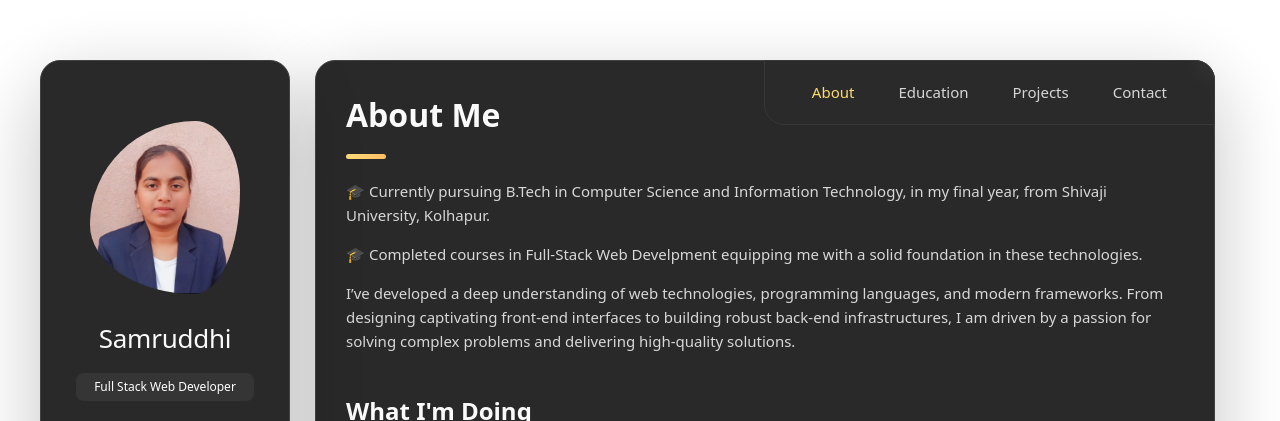
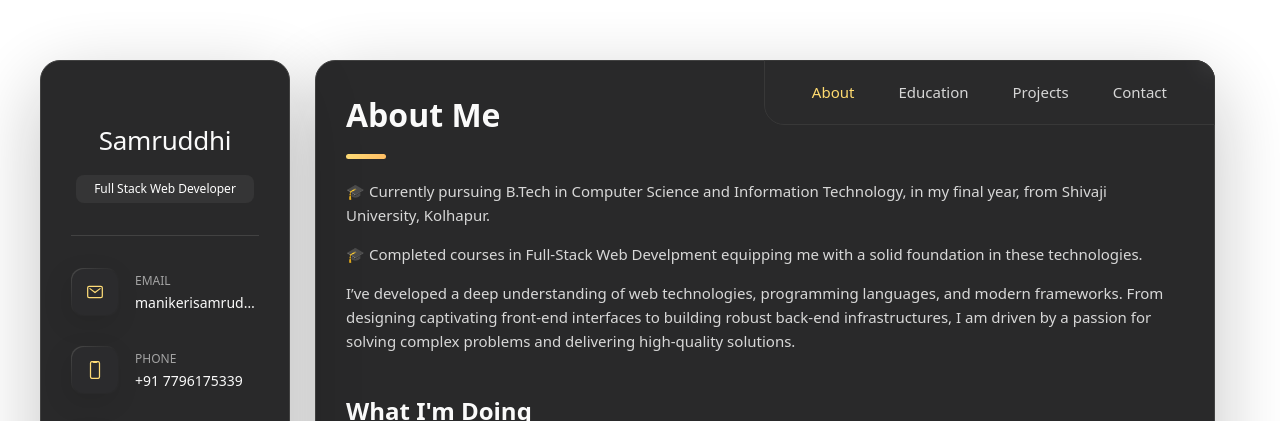
Before and after one commit to manikerisamruddhi/Portfolio, a plain HTML site: page index.html in a window 1280 px wide. Shown: the top 421 px of the page. Drawn offline with nearby package versions, Linux system fonts and the light colour scheme.

Commit message:
Update index.html

```diff
--- a/index.html
+++ b/index.html
@@ -33,9 +33,7 @@
     <!--- #SIDEBAR-->
     <aside class="sidebar" data-sidebar>
       <div class="sidebar-info">
-        <figure class="avatar-box">
-          <img src="./assets/images/Social-Icon/dp.jpeg" alt="Praveen" width="80">
-        </figure>
+
         <div class="info-content">
           <h1 class="name" title="Richard hanrick">Samruddhi</h1>
           <p class="title">Full Stack Web Developer</p>
```
